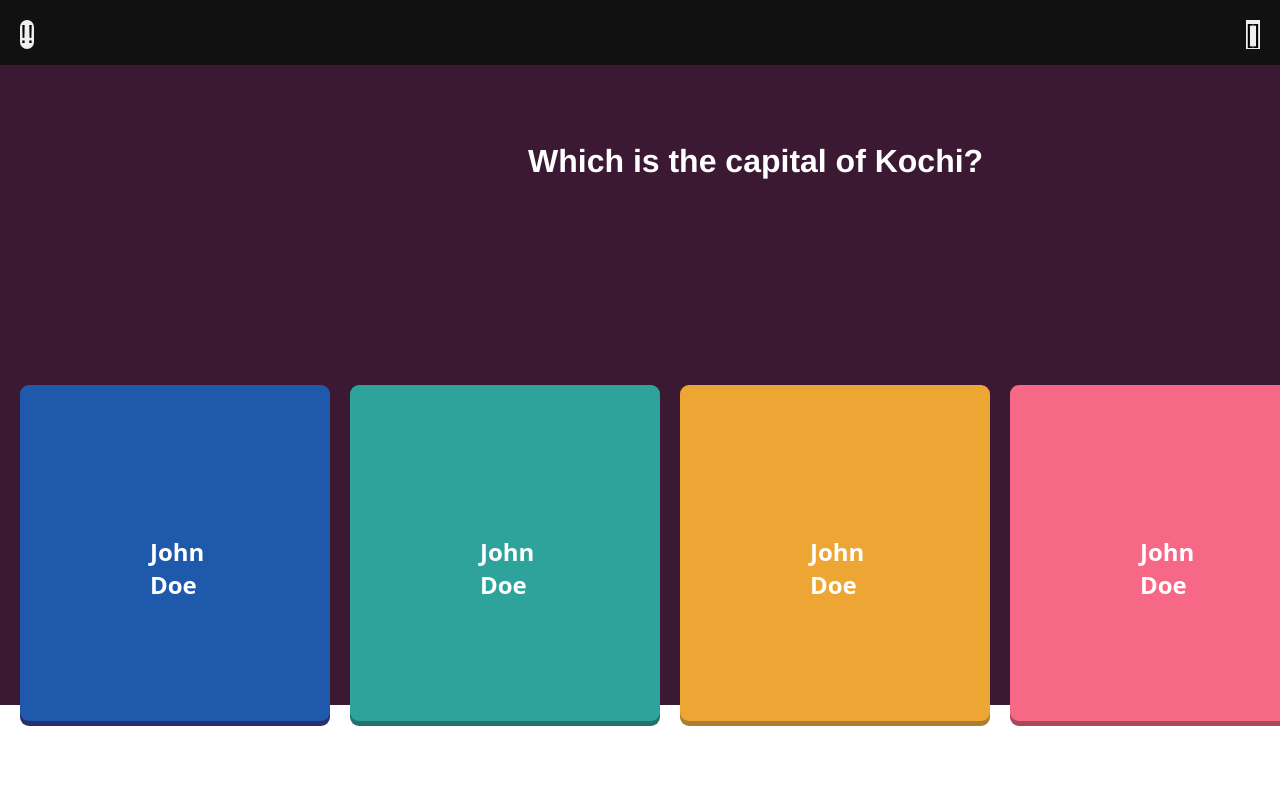
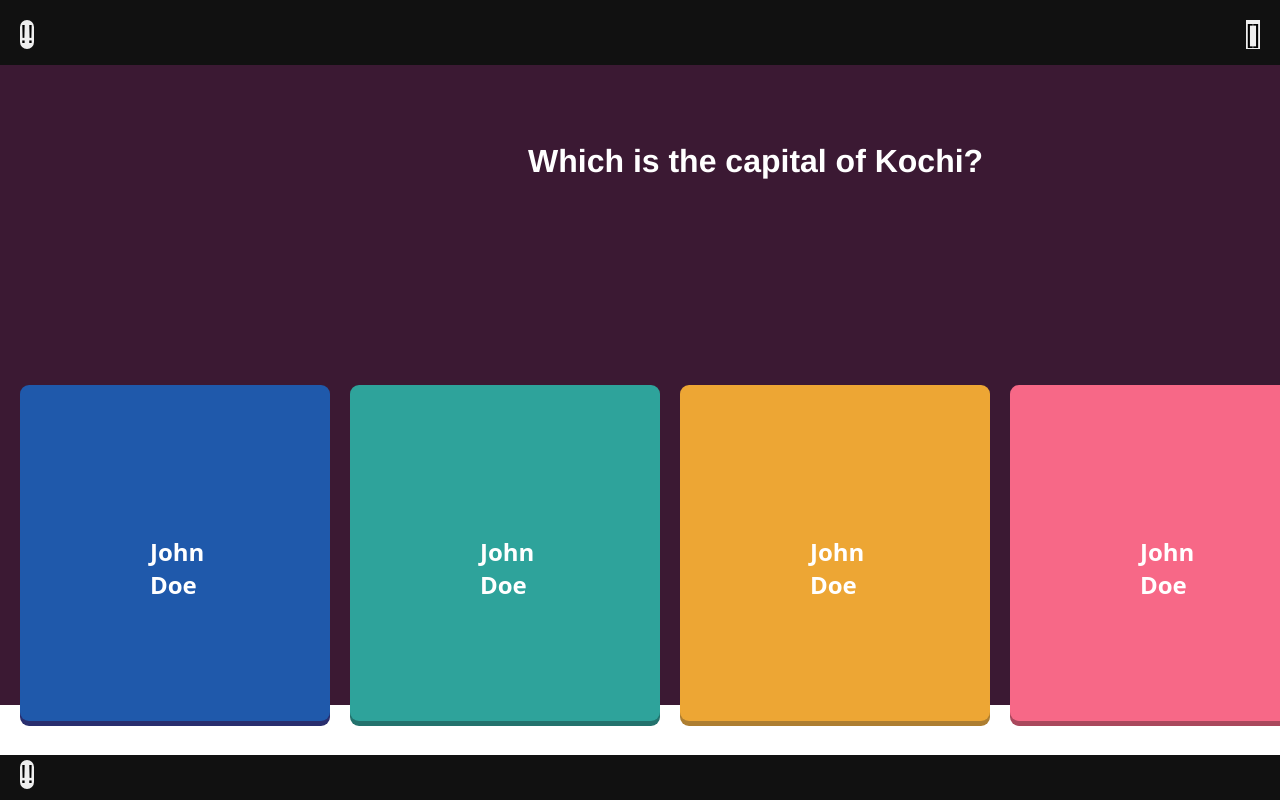
Before and after one commit to shafimuhammed1/quizApp, a React (Create React App) app: page / in a window 1280 px wide. Shown: the top 800 px of the page. Built offline with nearby package versions, Linux system fonts and the light colour scheme.

Commit message:
created a json file and add question options and value

```diff
--- a/src/App.css
+++ b/src/App.css
@@ -1,4 +1,5 @@
 *{
     margin: 0;
      padding: 0;
+
 }
--- a/src/App.js
+++ b/src/App.js
@@ -3,14 +3,19 @@ import NavBar from "./Components/NavBar/NavBar";
 import Container from "./Components/Container/Container";
 import './App.css'
 import Card from "./Components/Cards/Card";
+import FootBar from "./Components/FootBar/FootBar";
 
 
 function App() {
+
+
+
   return (
     <div className="App">
      <NavBar/>
      <Container/>
      <Card/>
+     <FootBar/>
     </div>
   );
 }
--- a/src/Components/Cards/Card.css
+++ b/src/Components/Cards/Card.css
@@ -2,6 +2,8 @@
     width: 100%;
     /* height: 320px; */
     background-color: #3b1933;
+
+
 
 }
 
@@ -21,6 +23,7 @@
     box-shadow: 0px 5px #292e6e;
     text-align: center;
     cursor: pointer;
+
 }
 
 .question-card1{
--- /dev/null
+++ b/src/Components/FootBar/FootBar.css
@@ -0,0 +1,18 @@
+.footbar{
+    width: 100%;
+    height: 45px;
+    background-color: #111;
+    justify-content: space-between;
+    display: flex;
+    position: fixed;
+    bottom: 0;
+}
+
+.button3{
+    border-radius: 12px;
+    border: none;
+    font-size: 25px;
+    margin-top: 5px;
+    position: fixed;
+    left: 20px;
+}
--- /dev/null
+++ b/src/Components/FootBar/FootBar.js
@@ -0,0 +1,15 @@
+import React from 'react'
+import './FootBar.css'
+
+function FootBar() {
+  return (
+    <div className='footbar'>
+      <button className='button3'>!!</button>
+
+
+
+    </div>
+  )
+}
+
+export default FootBar
```
Also changed, not shown: src/Data.json (added, +53 -0 lines), src/Components/Container/Container.js (line endings or trailing spaces).
